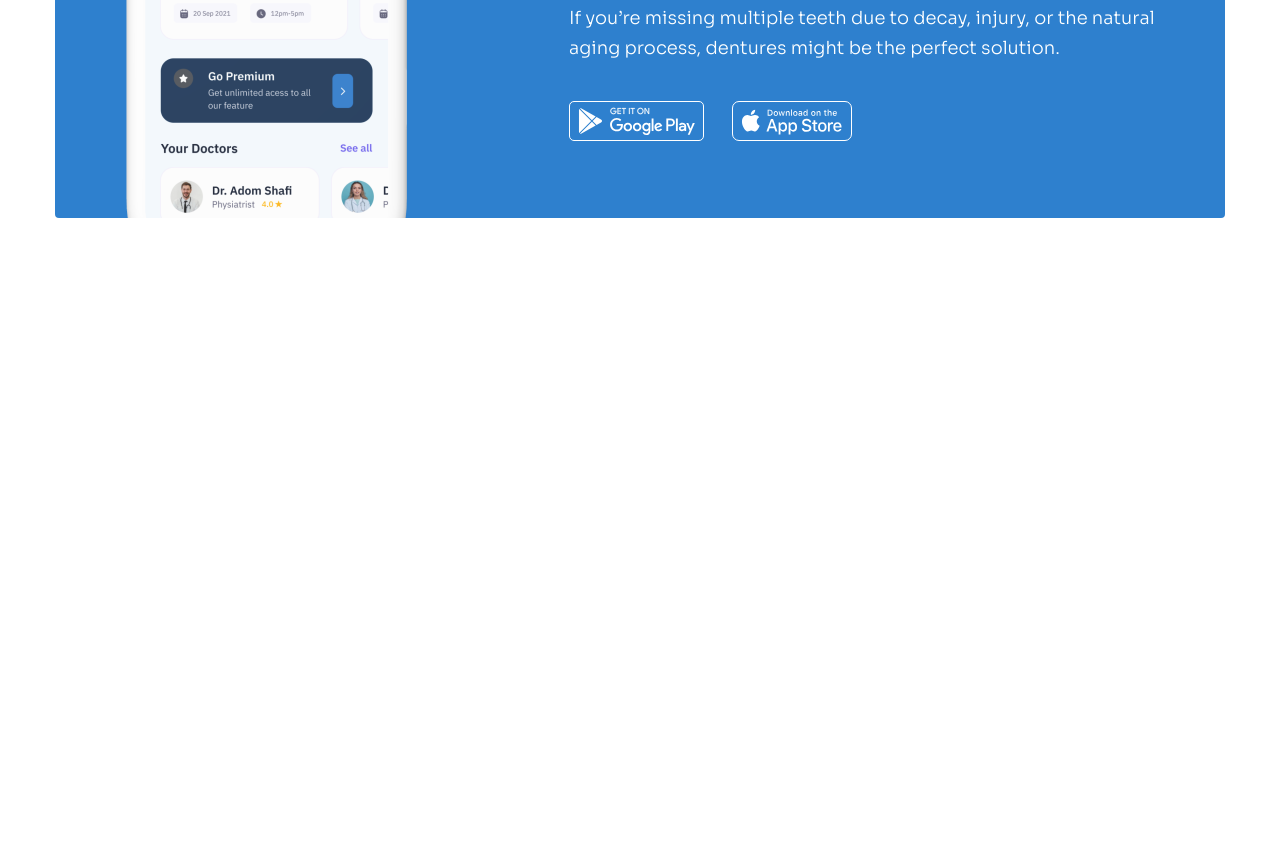
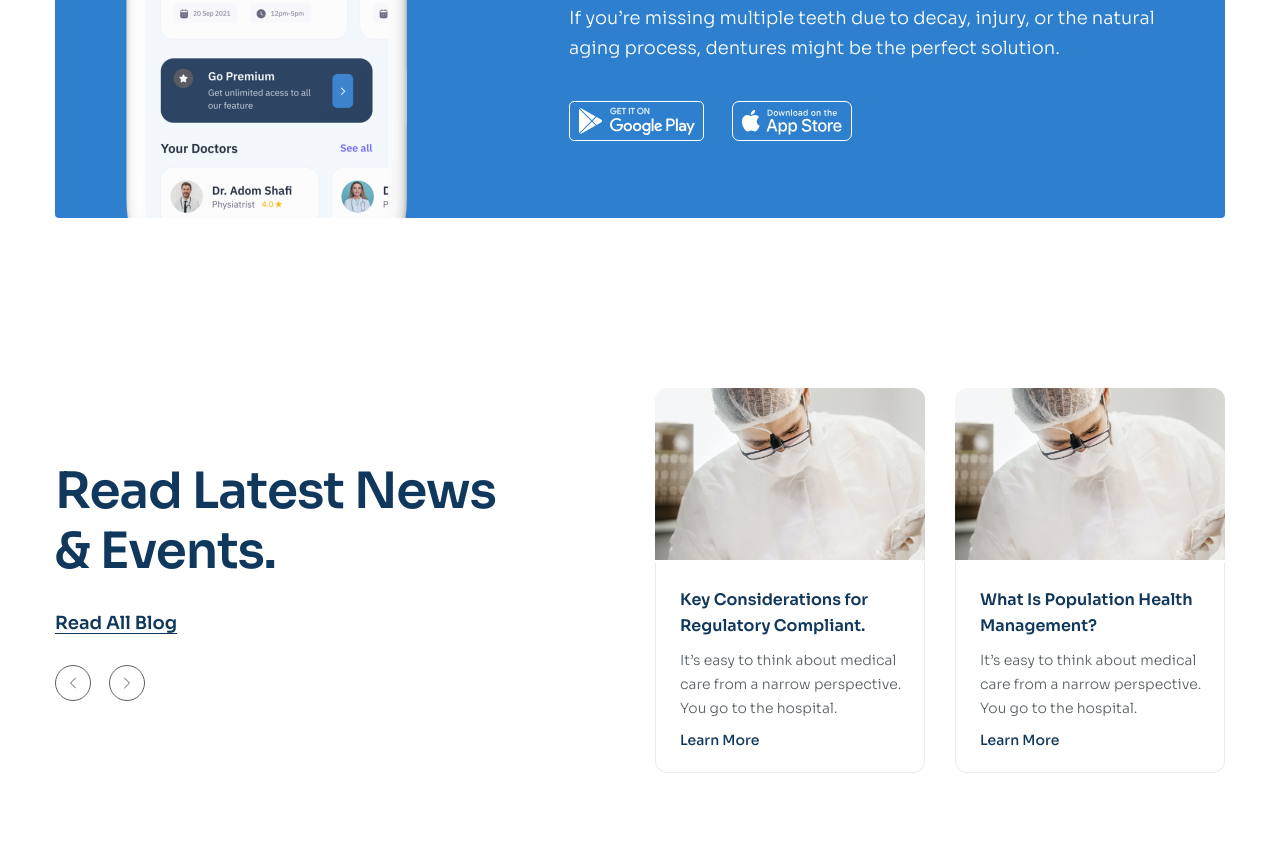
Before and after one commit to hungmanh02/htmlcss-03, a plain HTML site: page index.html in a window 1280 px wide. Shown: the part 4732-5593 px from the top of the page. Drawn offline with Linux system fonts and the light colour scheme.

Commit message:
làm phan news

```diff
--- a/assets/css/styles.css
+++ b/assets/css/styles.css
@@ -96,6 +96,32 @@ a {
 .logo__brand--small {
   font-size: 1.2em;
   font-weight: 300;
+}
+.control {
+  display: flex;
+  column-gap: 18px;
+}
+.control__btn {
+  display: flex;
+  align-items: center;
+  justify-content: center;
+  width: 36px;
+  height: 36px;
+  border-radius: 50%;
+  border: 1px solid #575f66;
+  outline: none;
+  color: #575f66;
+  background: #fff;
+  transition: 0.25s;
+}
+.control__btn:hover {
+  color: #fff;
+  border-color: #2e80ce;
+  background: #2e80ce;
+  cursor: pointer;
+}
+.control-next-icon {
+  rotate: 180deg;
 }
 /* Header top */
 .header {
@@ -404,33 +430,10 @@ a {
   color: #575f66;
 }
 .member__control {
-  display: flex;
+  margin-top: 38px;
   justify-content: center;
-  margin-top: 38px;
-  column-gap: 18px;
 }
-.member__control-btn {
-  display: flex;
-  align-items: center;
-  justify-content: center;
-  width: 36px;
-  height: 36px;
-  border-radius: 50%;
-  border: 1px solid #575f66;
-  outline: none;
-  color: #575f66;
-  background: #fff;
-  transition: 0.25s;
-}
-.member__control-btn:hover {
-  color: #fff;
-  border-color: #2e80ce;
-  background: #2e80ce;
-  cursor: pointer;
-}
-.member__control-next-icon {
-  rotate: 180deg;
-}
+
 /* install  */
 .install {
   margin-top: 180px;
@@ -465,3 +468,85 @@ a {
   column-gap: 28px;
   margin-top: 38px;
 }
+/* News */
+.news {
+  margin-top: 85px;
+  padding: 85px 0;
+}
+.news__inner {
+  display: flex;
+  align-items: center;
+  justify-content: space-between;
+}
+.news__content {
+  flex-shrink: 0;
+}
+.news__heading {
+  max-width: 470px;
+}
+.news__more {
+  display: inline-block;
+  margin-top: 28px;
+  font-size: 1.8rem;
+  font-weight: 600;
+  line-height: 1.56;
+  text-decoration-line: underline;
+  text-underline-offset: 4px;
+  color: #10375c;
+}
+.news__control {
+  margin-top: 28px;
+}
+.news__list {
+  max-width: 570px;
+  display: flex;
+  column-gap: 30px;
+}
+.news-item {
+  flex: 1;
+  border-radius: 12px;
+  overflow: hidden;
+  transition: 0.25s;
+}
+.news-item:hover {
+  box-shadow: 0px 18px 50px rgba(0, 0, 0, 0.1);
+  transform: translateY(-16px);
+}
+.news-item:hover .news-item__body {
+  border-color: #fff;
+}
+.news-item__thumb {
+  width: 100%;
+  height: 172px;
+  object-fit: cover;
+}
+.news-item__body {
+  padding: 24px;
+  background: #fff;
+  border-bottom-left-radius: 12px;
+  border-bottom-right-radius: 12px;
+  border: 1px solid #e8ebee;
+  border-top: none;
+  transition: 0.25s;
+}
+.news-item__heading {
+  font-size: 1.6rem;
+  font-weight: 600;
+  line-height: 1.63;
+  color: #10375c;
+}
+.news-item__desc {
+  margin-top: 10px;
+  width: 226px;
+  font-size: 1.4rem;
+  font-weight: 300;
+  line-height: 1.71;
+  color: #575f66;
+}
+.news-item__more {
+  display: inline-block;
+  margin-top: 12px;
+  font-size: 1.4rem;
+  font-weight: 500;
+  color: #10375c;
+}
--- a/index.html
+++ b/index.html
@@ -412,11 +412,11 @@
             </article>
           </div>
           <!-- member control -->
-          <div class="member__control">
+          <div class="control member__control">
             <!-- Previous -->
-            <button class="member__control-btn">
+            <button class="control__btn">
               <svg
-                class="member__control-icon"
+                class="control-icon"
                 width="6"
                 height="12"
                 viewBox="0 0 6 12"
@@ -432,9 +432,9 @@
               </svg>
             </button>
             <!-- next -->
-            <button class="member__control-btn">
+            <button class="control__btn">
               <svg
-                class="member__control-next-icon"
+                class="control-next-icon"
                 width="6"
                 height="12"
                 viewBox="0 0 6 12"
@@ -491,6 +491,107 @@
           </div>
         </div>
       </section>
+      <!-- News -->
+      <section class="news">
+        <div class="container">
+          <div class="news__inner">
+            <section class="news__content">
+              <h2 class="section-heading news__heading">
+                Read Latest News & Events.
+              </h2>
+              <a href="#!" class="news__more">Read All Blog</a>
+              <div class="news__control control">
+                <!-- Previous -->
+                <button class="control__btn">
+                  <svg
+                    class="control-icon"
+                    width="6"
+                    height="12"
+                    viewBox="0 0 6 12"
+                    fill="none"
+                    xmlns="http://www.w3.org/2000/svg"
+                  >
+                    <path
+                      d="M5.5 1L0.5 6L5.5 11"
+                      stroke="currentColor"
+                      stroke-linecap="round"
+                      stroke-linejoin="round"
+                    />
+                  </svg>
+                </button>
+                <!-- next -->
+                <button class="control__btn">
+                  <svg
+                    class="control-next-icon"
+                    width="6"
+                    height="12"
+                    viewBox="0 0 6 12"
+                    fill="none"
+                    xmlns="http://www.w3.org/2000/svg"
+                  >
+                    <path
+                      d="M5.5 1L0.5 6L5.5 11"
+                      stroke="currentColor"
+                      stroke-linecap="round"
+                      stroke-linejoin="round"
+                    />
+                  </svg>
+                </button>
+              </div>
+            </section>
+            <div class="news__list">
+              <!-- News item 1 -->
+              <article class="news-item">
+                <figure>
+                  <a href="#!">
+                    <img
+                      src="./assets/images/hero-02.jpg"
+                      alt="Key Considerations for Regulatory Compliant."
+                      class="news-item__thumb"
+                    />
+                  </a>
+                </figure>
+                <div class="news-item__body">
+                  <h3>
+                    <a href="" class="news-item__heading">
+                      Key Considerations for Regulatory Compliant.
+                    </a>
+                  </h3>
+                  <p class="news-item__desc">
+                    It’s easy to think about medical care from a narrow
+                    perspective. You go to the hospital.
+                  </p>
+                  <a href="#!" class="news-item__more">Learn More</a>
+                </div>
+              </article>
+              <!-- News item 2 -->
+              <article class="news-item">
+                <figure>
+                  <a href="#!">
+                    <img
+                      src="./assets/images/hero-02.jpg"
+                      alt="What Is Population Health Management?"
+                      class="news-item__thumb"
+                    />
+                  </a>
+                </figure>
+                <div class="news-item__body">
+                  <h3>
+                    <a href="" class="news-item__heading">
+                      What Is Population Health Management?
+                    </a>
+                  </h3>
+                  <p class="news-item__desc">
+                    It’s easy to think about medical care from a narrow
+                    perspective. You go to the hospital.
+                  </p>
+                  <a href="#!" class="news-item__more">Learn More</a>
+                </div>
+              </article>
+            </div>
+          </div>
+        </div>
+      </section>
     </main>
   </body>
 </html>
```
